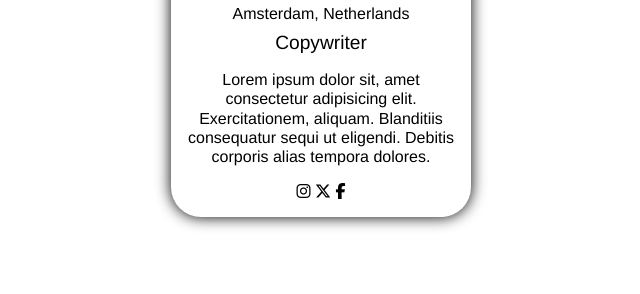
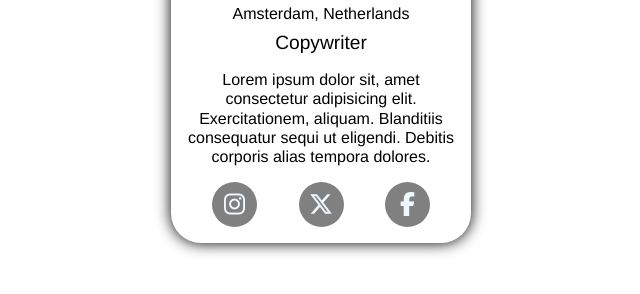
Before and after one commit to IrynaKr1/user-card, a plain HTML site: page index.html in a window 1280 px wide. Shown: the part 328-622 px from the top of the page, without its empty margins (319-959 px from the left). Drawn offline with Linux system fonts and the light colour scheme.

Commit message:
Add footer style

```diff
--- a/assets/css/style.css
+++ b/assets/css/style.css
@@ -72,3 +72,17 @@ a {
   font-size: 1rem;
   margin: 1em 0;
 }
+
+.user-social-link {
+  background-color: gray;
+  font-size: 1.5rem;
+  color: aliceblue;
+  border-radius: 50px;
+  padding-top: 10px;
+  width: 45px;
+  height: 45px;
+}
+
+.user-social-link + .user-social-link {
+  margin-left: 37px;
+}
--- a/index.html
+++ b/index.html
@@ -30,9 +30,11 @@
           Exercitationem, aliquam. Blanditiis consequatur sequi ut eligendi.
           Debitis corporis alias tempora dolores.
         </p>
-        <i class="fa-brands fa-instagram"></i>
-        <i class="fa-brands fa-x-twitter"></i>
-        <i class="fa-brands fa-facebook-f"></i>
+        <footer>
+          <i class="user-social-link fa-brands fa-instagram"></i>
+          <i class="user-social-link fa-brands fa-x-twitter"></i>
+          <i class="user-social-link fa-brands fa-facebook-f"></i>
+        </footer>
       </div>
     </article>
   </body>
```
Lines whose indentation alone changed are shown as unchanged.
